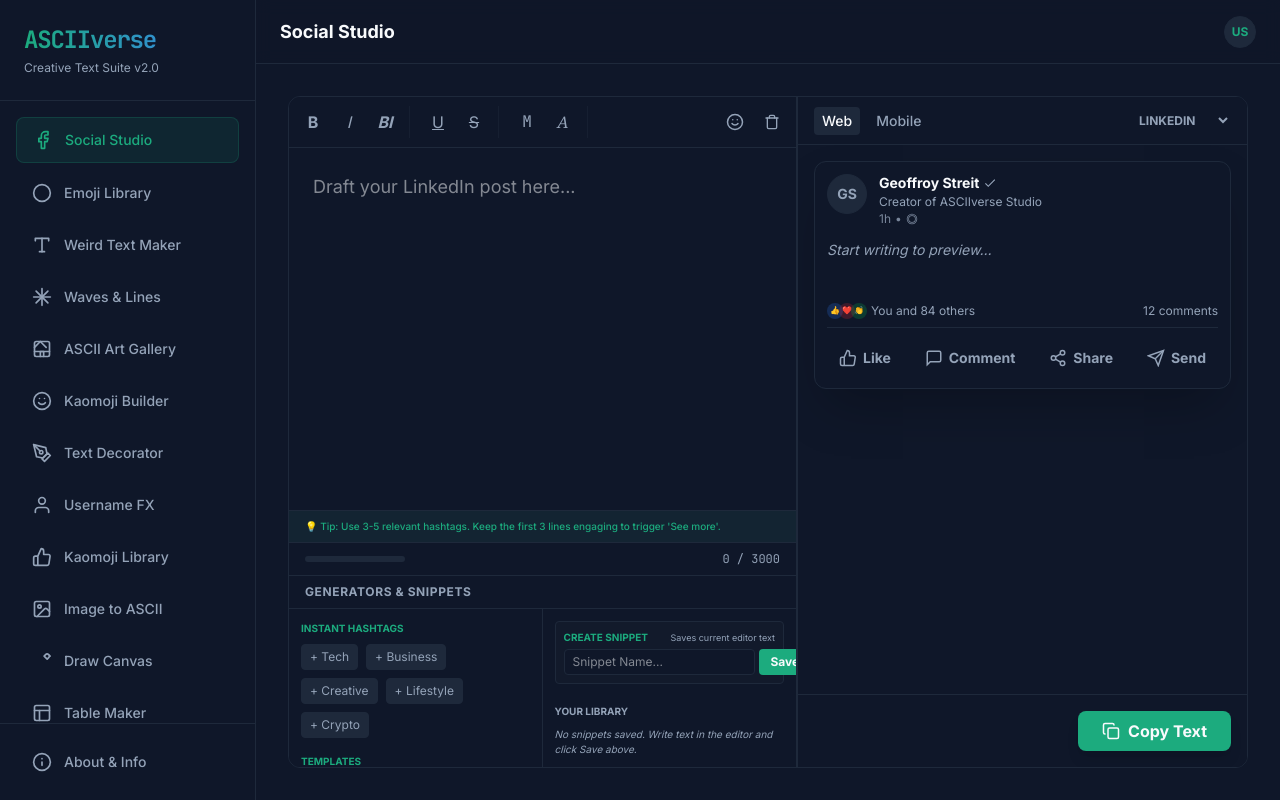
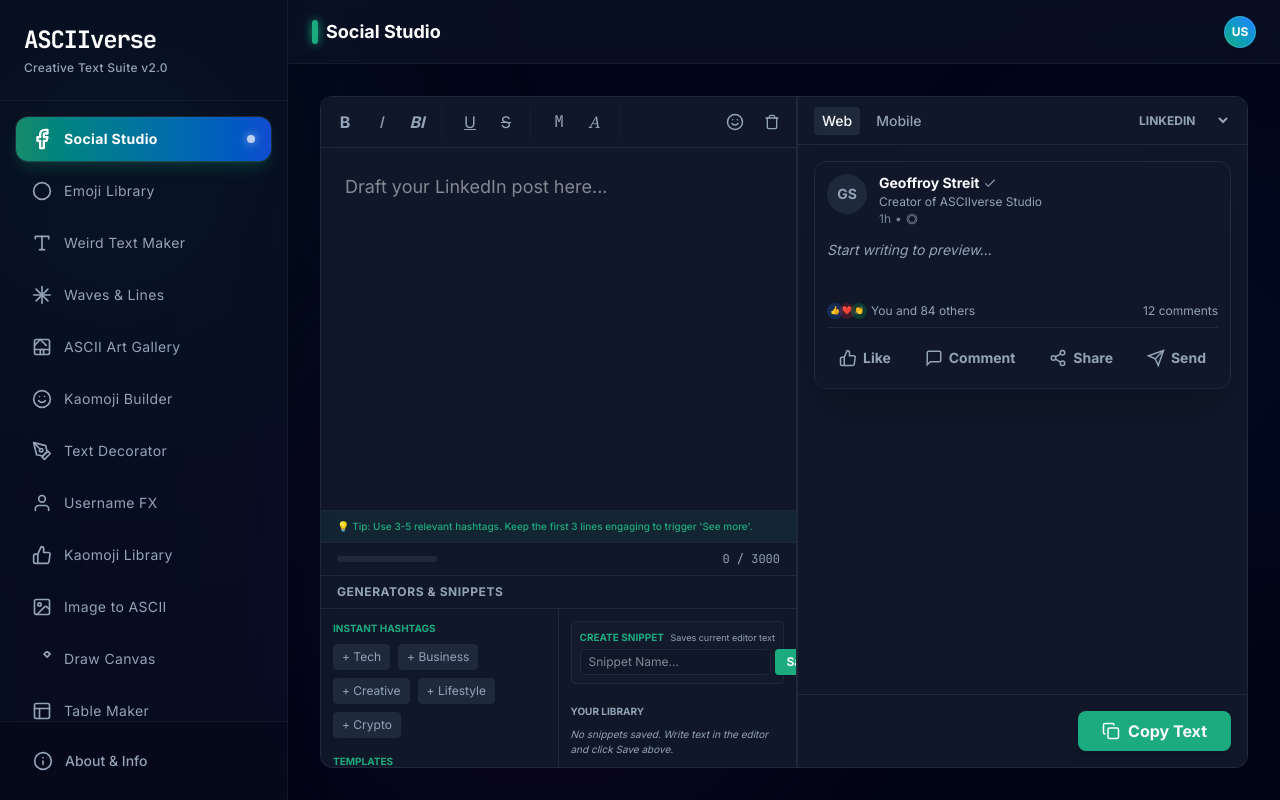
Before and after one commit to Hylst/ASCIIVerse, a React (Vite) app: page / in a window 1280 px wide. Built offline with nearby package versions, Linux system fonts and the light colour scheme.

Commit message:
UI: upgraded to Neon Cyberpunk aesthetics with glassmorphism and animations

```diff
--- a/App.tsx
+++ b/App.tsx
@@ -19,11 +19,9 @@
 // "I'm in." - Every hacker ever.
 
 const App: React.FC = () => {
-  // State management for the navigational HUD
   const [currentView, setCurrentView] = useState<ModuleView>(ModuleView.SOCIAL_FORMATTER);
-  const [sidebarOpen, setSidebarOpen] = useState(false); // Mobile menu toggle
+  const [sidebarOpen, setSidebarOpen] = useState(false);
 
-  // --- MODULE ROUTER ---
   // Decides which neural interface to load into the main viewport
   const renderContent = () => {
     switch (currentView) {
@@ -44,7 +42,6 @@
     }
   };
 
-  // Sidebar Configuration Data
   const navItems = [
     { id: ModuleView.SOCIAL_FORMATTER, label: 'Social Studio', icon: <path d="M18 2h-3a5 5 0 0 0-5 5v3H7v4h3v8h4v-8h3l1-4h-4V7a1 1 0 0 1 1-1h3z" /> },
     { id: ModuleView.SMILEY_LIBRARY, label: 'Emoji Library', icon: <circle cx="12" cy="12" r="10" /> },
@@ -61,70 +58,99 @@
   ];
 
   return (
-    <div className="flex h-screen bg-background text-foreground overflow-hidden font-sans selection:bg-accent selection:text-background">
-      {/* Mobile Backdrop - Keeps the focus when the drawer is open */}
+    <div className="flex h-screen bg-slate-950 text-foreground overflow-hidden font-sans selection:bg-accent selection:text-background relative">
+
+      {/* --- AMBIENT BACKGROUND GLOW --- */}
+      <div className="absolute top-0 left-0 w-full h-full overflow-hidden pointer-events-none z-0">
+        <div className="absolute top-[-10%] left-[-10%] w-[500px] h-[500px] bg-accent/20 rounded-full blur-[100px] animate-blob mix-blend-screen opacity-30"></div>
+        <div className="absolute top-[20%] right-[-10%] w-[400px] h-[400px] bg-blue-600/20 rounded-full blur-[100px] animate-blob animation-delay-2000 mix-blend-screen opacity-30"></div>
+        <div className="absolute bottom-[-10%] left-[20%] w-[600px] h-[600px] bg-purple-600/20 rounded-full blur-[100px] animate-blob animation-delay-4000 mix-blend-screen opacity-30"></div>
+      </div>
+
+      {/* Mobile Backdrop */}
       {sidebarOpen && (
         <div
-          className="fixed inset-0 bg-black/50 z-20 md:hidden"
+          className="fixed inset-0 bg-black/60 backdrop-blur-sm z-40 md:hidden"
           onClick={() => setSidebarOpen(false)}
         />
       )}
 
       {/* --- SIDEBAR NAVIGATION --- */}
-      {/* The main control deck for the application */}
       <aside className={`
-        fixed md:static inset-y-0 left-0 z-30 w-64 bg-card border-r border-border transform transition-transform duration-300 ease-in-out
+        fixed md:static inset-y-0 left-0 z-50 w-72 bg-slate-900/40 backdrop-blur-xl border-r border-white/5 transform transition-transform duration-300 ease-in-out
         ${sidebarOpen ? 'translate-x-0' : '-translate-x-full'} md:translate-x-0
-        flex flex-col
+        flex flex-col shadow-2xl
       `}>
-        <div className="p-6 border-b border-border">
-          <h1 className="text-2xl font-bold font-mono tracking-tighter text-transparent bg-clip-text bg-terminal-gradient">
+        <div className="p-6 border-b border-white/5 relative overflow-hidden group">
+          {/* Logo Glow */}
+          <div className="absolute inset-0 bg-gradient-to-r from-accent/20 to-blue-500/20 opacity-0 group-hover:opacity-100 transition-opacity duration-500 blur-xl"></div>
+
+          <h1 className="relative text-2xl font-black font-mono tracking-tighter text-transparent bg-clip-text bg-gradient-to-r from-white via-accent-foreground to-white bg-[length:200%_auto] animate-[gradient_3s_linear_infinite]">
             ASCIIverse
           </h1>
-          <p className="text-xs text-muted-foreground mt-1">Creative Text Suite v2.0</p>
+          <p className="relative text-xs text-muted-foreground mt-1 font-medium tracking-wide">Creative Text Suite v2.0</p>
         </div>
 
         <nav className="flex-1 p-4 space-y-2 overflow-y-auto custom-scrollbar">
-          {navItems.map(item => (
+          {navItems.map(item => {
+            const isActive = currentView === item.id;
+            return (
               <button
                 key={item.id}
                 onClick={() => {
                   setCurrentView(item.id);
                   setSidebarOpen(false);
                 }}
-              className={`w-full flex items-center gap-3 px-4 py-3 rounded-lg transition-all group ${currentView === item.id
-                  ? 'bg-accent/10 text-accent border border-accent/20'
-                  : 'text-muted-foreground hover:bg-muted hover:text-foreground'
+                className={`w-full flex items-center gap-3 px-4 py-3 rounded-xl transition-all duration-300 group relative overflow-hidden ${isActive
+                    ? 'text-white font-bold shadow-lg shadow-accent/20 ring-1 ring-white/10'
+                    : 'text-muted-foreground hover:text-white hover:bg-white/5'
                   }`}
               >
+                {/* Active Background Gradient */}
+                {isActive && (
+                  <div className="absolute inset-0 bg-gradient-to-r from-accent/80 to-blue-600/80 opacity-100 transition-opacity"></div>
+                )}
+
+                {/* Hover Glow for non-active */}
+                {!isActive && (
+                  <div className="absolute inset-y-0 left-0 w-1 bg-accent scale-y-0 group-hover:scale-y-100 transition-transform origin-bottom duration-300 rounded-r-full"></div>
+                )}
+
+                <div className={`relative z-10 transition-transform duration-300 ${isActive ? 'scale-110' : 'group-hover:scale-110 group-hover:rotate-3'}`}>
                   <svg
                     xmlns="http://www.w3.org/2000/svg"
                     width="20" height="20"
                     viewBox="0 0 24 24"
                     fill="none"
                     stroke="currentColor"
-                strokeWidth="2"
+                    strokeWidth={isActive ? "2.5" : "2"}
                     strokeLinecap="round"
                     strokeLinejoin="round"
-                className={`${currentView === item.id ? 'stroke-accent' : 'stroke-muted-foreground group-hover:stroke-foreground'}`}
+                    className={`${isActive ? 'stroke-white' : 'stroke-current'}`}
                   >
                     {item.icon}
                   </svg>
-              <span className="font-medium text-sm">{item.label}</span>
+                </div>
+                <span className="relative z-10 text-sm tracking-wide">{item.label}</span>
+
+                {isActive && (
+                  <div className="relative z-10 ml-auto w-2 h-2 rounded-full bg-white animate-pulse shadow-[0_0_10px_rgba(255,255,255,0.8)]"></div>
+                )}
               </button>
-          ))}
+            );
+          })}
         </nav>
 
-        {/* Footer Link to Docs/Legal */}
-        <div className="p-4 border-t border-border mt-auto">
+        {/* Footer Link */}
+        <div className="p-4 border-t border-white/5 mt-auto bg-black/20">
           <button
             onClick={() => {
               setCurrentView(ModuleView.APP_INFO);
               setSidebarOpen(false);
             }}
-            className={`w-full flex items-center gap-3 px-4 py-3 rounded-lg transition-all group ${currentView === ModuleView.APP_INFO
-                ? 'bg-accent/10 text-accent border border-accent/20'
-                : 'text-muted-foreground hover:bg-muted hover:text-foreground'
+            className={`w-full flex items-center gap-3 px-4 py-3 rounded-xl transition-all border border-transparent ${currentView === ModuleView.APP_INFO
+                ? 'bg-white/10 text-white border-white/10'
+                : 'text-muted-foreground hover:text-white hover:bg-white/5'
               }`}
           >
             <svg xmlns="http://www.w3.org/2000/svg" width="20" height="20" viewBox="0 0 24 24" fill="none" stroke="currentColor" strokeWidth="2" strokeLinecap="round" strokeLinejoin="round"><circle cx="12" cy="12" r="10" /><line x1="12" x2="12" y1="16" y2="12" /><line x1="12" x2="12.01" y1="8" y2="8" /></svg>
@@ -134,29 +160,31 @@
       </aside>
 
       {/* --- MAIN CONTENT AREA --- */}
-      {/* Where the magic happens */}
-      <main className="flex-1 flex flex-col min-w-0">
-        <header className="h-16 border-b border-border bg-background/80 backdrop-blur-sm flex items-center justify-between px-6 sticky top-0 z-10">
+      <main className="flex-1 flex flex-col min-w-0 relative z-10 bg-gradient-to-b from-transparent to-black/20">
+        <header className="h-16 border-b border-white/5 bg-slate-900/60 backdrop-blur-md flex items-center justify-between px-6 sticky top-0 z-30">
+          <div className="flex items-center gap-4">
             <button
-            className="md:hidden p-2 text-muted-foreground hover:text-foreground"
+              className="md:hidden p-2 text-muted-foreground hover:text-foreground transition-colors"
               onClick={() => setSidebarOpen(true)}
             >
               <svg xmlns="http://www.w3.org/2000/svg" width="24" height="24" viewBox="0 0 24 24" fill="none" stroke="currentColor" strokeWidth="2" strokeLinecap="round" strokeLinejoin="round"><line x1="3" x2="21" y1="6" y2="6" /><line x1="3" x2="21" y1="12" y2="12" /><line x1="3" x2="21" y1="18" y2="18" /></svg>
             </button>
 
-          <h2 className="text-lg font-bold text-foreground">
+            <h2 className="text-lg font-bold text-white flex items-center gap-2 animate-fade-in">
+              <span className="w-1.5 h-6 bg-accent rounded-full shadow-[0_0_10px_var(--color-accent)]"></span>
               {currentView === ModuleView.APP_INFO ? 'Application Info' : navItems.find(i => i.id === currentView)?.label}
             </h2>
+          </div>
 
           <div className="flex items-center gap-4">
-            <div className="w-8 h-8 rounded-full bg-muted border border-border flex items-center justify-center text-xs font-bold text-accent">
+            <div className="w-8 h-8 rounded-full bg-gradient-to-tr from-accent to-blue-500 border border-white/10 flex items-center justify-center text-xs font-bold text-white shadow-lg">
               US
             </div>
           </div>
         </header>
 
-        <div className="flex-1 overflow-y-auto p-4 md:p-8 bg-background custom-scrollbar">
-          <div className="max-w-6xl mx-auto h-full">
+        <div className="flex-1 overflow-y-auto p-4 md:p-8 custom-scrollbar scroll-smooth">
+          <div className="max-w-6xl mx-auto h-full animate-slide-in">
             {renderContent()}
           </div>
         </div>
--- a/index.css
+++ b/index.css
@@ -25,6 +25,52 @@
   --font-mono: 'JetBrains Mono', monospace;
 
   --background-image-terminal-gradient: linear-gradient(to right, hsl(var(--accent)), #3b82f6);
+  --background-image-gradient-radial: radial-gradient(var(--tw-gradient-stops));
+  --background-image-gradient-conic: conic-gradient(from 180deg at 50% 50%, var(--tw-gradient-stops));
+
+  --animate-blob: blob 7s infinite;
+  --animate-fade-in: fadeIn 0.5s ease-out;
+  --animate-slide-in: slideIn 0.3s ease-out;
+
+  @keyframes blob {
+    0% {
+      transform: translate(0px, 0px) scale(1);
+    }
+
+    33% {
+      transform: translate(30px, -50px) scale(1.1);
+    }
+
+    66% {
+      transform: translate(-20px, 20px) scale(0.9);
+    }
+
+    100% {
+      transform: translate(0px, 0px) scale(1);
+    }
+  }
+
+  @keyframes fadeIn {
+    from {
+      opacity: 0;
+    }
+
+    to {
+      opacity: 1;
+    }
+  }
+
+  @keyframes slideIn {
+    from {
+      transform: translateX(-10px);
+      opacity: 0;
+    }
+
+    to {
+      transform: translateX(0);
+      opacity: 1;
+    }
+  }
 }
 
 @layer base {
```
Lines whose indentation alone changed are shown as unchanged.
